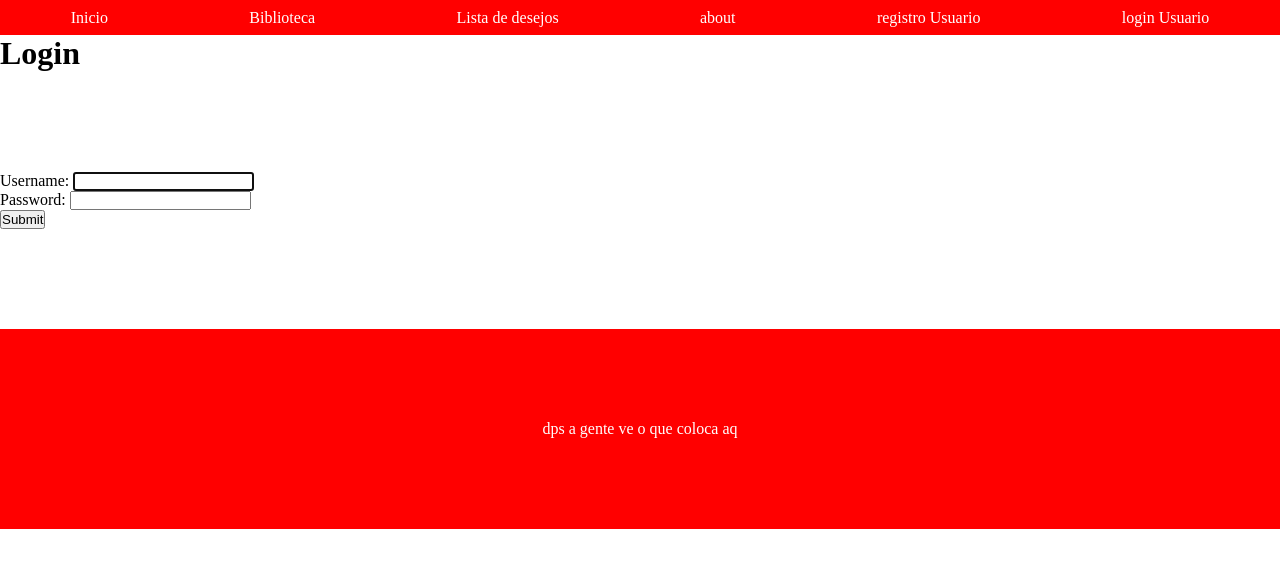
After one commit to nibrito20/VivArte, a Django app: page /users/login/ in a window 1280 px wide. The commit adds this page. Shown: the top 568 px of the page. Run offline with Django 5.2, Linux system fonts and the light colour scheme.

Commit message:
login de usuario implementado

```diff
--- a/templates/layout.html
+++ b/templates/layout.html
@@ -19,7 +19,8 @@
             <a href="" class="nav-link">Lista de desejos</a>
             <a href="/about" class="nav-link">about</a>
             <!--# colocar um if para que va para outra aba caso o usuario esteja logado-->
-            <a href="{% url 'users:register' %}" class="nav-link">Usuario</a>
+            <a href="{% url 'users:register' %}" class="nav-link">registro Usuario</a>
+            <a href="{% url 'users:login' %}" class="nav-link">login Usuario</a>
         </nav>
     </header>
     <main>
--- /dev/null
+++ b/users/templates/users/login.html
@@ -0,0 +1,14 @@
+{% extends 'layout.html' %}
+
+{% block title %}
+    Login
+{% endblock %}
+
+{% block content %}
+    <h1>Login</h1>
+    <form class="form-with-validation" action="/users/login/" method="post">
+        {% csrf_token %}
+        {{ form }}
+        <button class="form-submit">Submit</button>
+    </form>
+{% endblock %}
--- a/users/urls.py
+++ b/users/urls.py
@@ -5,4 +5,5 @@ app_name = 'users'
 
 urlpatterns = [
     path('register/', views.register_view, name="register"),
+    path('login/', views.login_view, name="login"),
 ]
--- a/users/views.py
+++ b/users/views.py
@@ -1,14 +1,26 @@
 from django.shortcuts import render, redirect
-from django.contrib.auth.forms import UserCreationForm
-
+from django.contrib.auth.forms import UserCreationForm, AuthenticationForm
+from django.contrib.auth import login
 
 def register_view(request):
 
     if request.method == "POST":
         form = UserCreationForm(request.POST)
         if form.is_valid():
-            form.save()
+            login(request, form.save())
             return redirect('library:list')
     else:
         form = UserCreationForm()
     return render(request, "users/register.html", { "form": form})
+
+def login_view(request):
+
+    if request.method == "POST":
+        form = AuthenticationForm(data=request.POST)
+        if form.is_valid():
+            login(request, form.get_user())
+            return redirect('library:list')
+    else:
+        form = AuthenticationForm()
+    return render(request, "users/login.html", { "form": form})
+    #ia ser legal um java script aqr pra dar um alert que a conta nao existe ou que a senha ta incorreta algo assim
```
Also changed, not shown: db.sqlite3.
